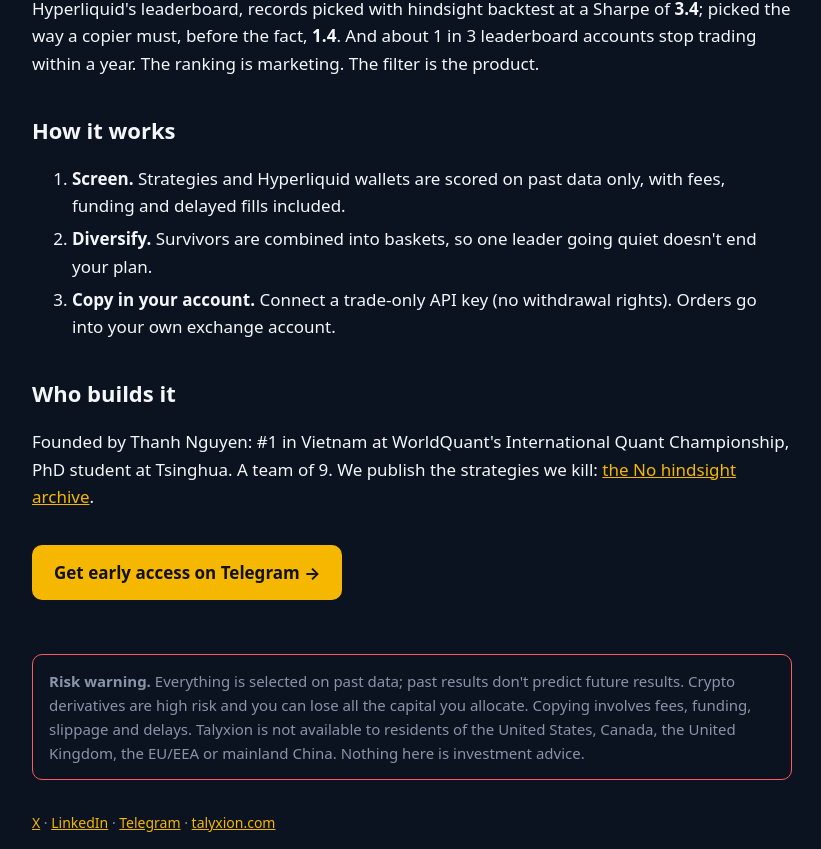
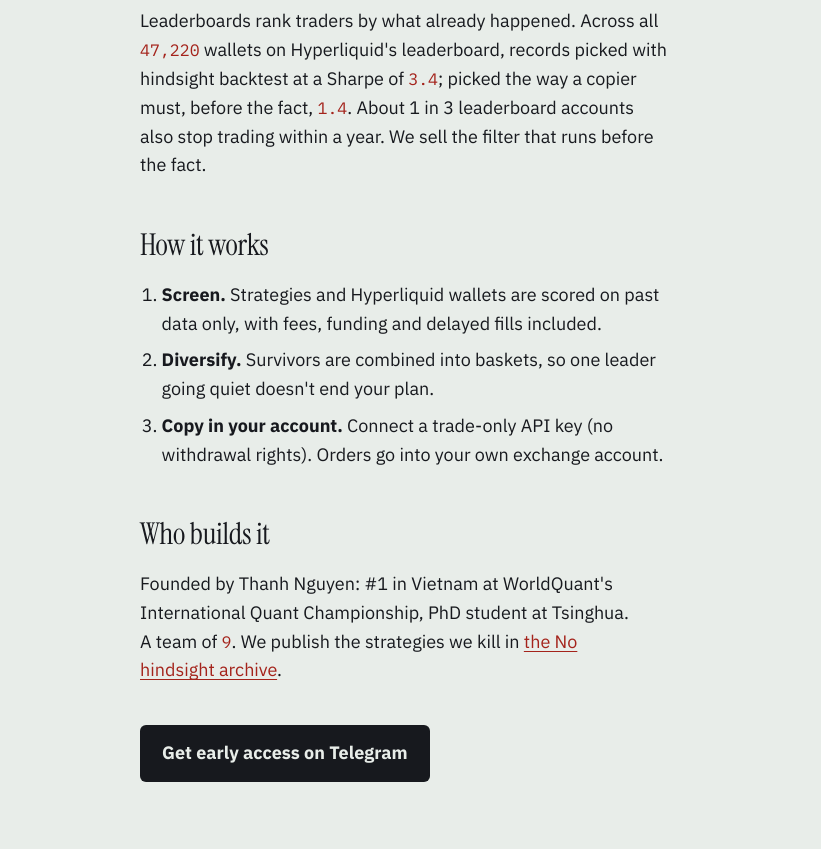
Before and after one commit to Thanh-Van-2001/nohindsight, a plain HTML site: page start/index.html in a window 1280 px wide. Shown: the part 592-1441 px from the top of the page, without its empty margins (228-1049 px from the left). Drawn offline with Linux system fonts and the light colour scheme.

Commit message:
archive 2026-11-25 (25 posts)

```diff
--- /dev/null
+++ b/site.css
@@ -0,0 +1,25 @@
+/* "Lab notebook" (checked with the impeccable detector, 25 Nov 2026): the same look as the post cards (make_post_cards.py). Paper, ink, one oxblood accent kept for
+   measured numbers. Fonts are OFL and self-hosted (fonts/), so visitors' browsers never call a font CDN. */
+@font-face{font-family:"Instrument Serif";src:url(fonts/InstrumentSerif-Regular.ttf) format("truetype");font-display:swap}
+@font-face{font-family:"Instrument Serif";font-style:italic;src:url(fonts/InstrumentSerif-Italic.ttf) format("truetype");font-display:swap}
+@font-face{font-family:"IBM Plex Sans";font-weight:100 700;src:url(fonts/IBMPlexSans-VF.ttf) format("truetype");font-display:swap}
+@font-face{font-family:"IBM Plex Mono";src:url(fonts/IBMPlexMono-Regular.ttf) format("truetype");font-display:swap}
+:root{--bg:#E8EDE9;--fg:#17191E;--mut:#565C5A;--line:#C8D1CB;--acc:#A4231B}
+body{margin:0;background:var(--bg);color:var(--fg);font:18px/1.6 "IBM Plex Sans",system-ui,sans-serif}
+main{max-width:34rem;margin:0 auto;padding:56px 16px 40px}
+h1,h2{font-family:"Instrument Serif",Georgia,serif;font-weight:400;letter-spacing:-.01em;text-wrap:balance}
+h1{font-size:clamp(40px,8vw,64px);line-height:1.02;margin:0 0 18px}
+h2{font-size:30px;line-height:1.15;margin:48px 0 8px}
+p,li{text-wrap:pretty}
+a{color:var(--acc);text-underline-offset:3px}
+.sub{color:var(--mut);font-size:20px}
+.n{font-family:"IBM Plex Mono",ui-monospace,monospace;font-size:.92em;color:var(--acc)}
+.tag{font-family:"Instrument Serif",Georgia,serif;font-style:italic;color:var(--mut);font-size:22px}
+.cta{display:inline-block;background:var(--fg);color:var(--bg);font-weight:700;padding:14px 22px;border-radius:6px;text-decoration:none;margin:22px 0}
+.cta:hover,.cta:focus-visible{background:var(--acc)}
+ol{padding-left:1.2em}ol li{margin:8px 0}
+.risk{border-top:1px solid var(--line);padding-top:16px;margin-top:48px;color:var(--mut);font-size:15px}
+article{border-top:1px solid var(--line);padding:22px 0}
+.meta{color:var(--mut);font-size:14px}
+img{max-width:100%;border-radius:4px;margin-top:10px}
+footer{border-top:1px solid var(--line);color:var(--mut);font-size:14px;margin-top:40px;padding-top:16px}
--- a/start/index.html
+++ b/start/index.html
@@ -1,29 +1,21 @@
 <!doctype html><html lang="en"><head><meta charset="utf-8"><meta name="viewport" content="width=device-width,initial-scale=1">
 <title>Talyxion · Copy trading judged without hindsight</title>
 <meta name="description" content="Strategies and on-chain wallets screened on past data only, copied as baskets into your own exchange account. Early access on Telegram.">
-<style>:root{--bg:#0B1220;--fg:#F4F6FA;--mut:#8A94A8;--acc:#F5B700;--line:#22304A;--red:#FF5A5F}
-body{margin:0;background:var(--bg);color:var(--fg);font:17px/1.6 system-ui,-apple-system,Segoe UI,sans-serif}
-main{max-width:760px;margin:0 auto;padding:40px 16px}h1{font-size:44px;line-height:1.1;margin:0 0 12px}
-h2{font-size:22px;margin:36px 0 8px}.sub{color:var(--mut);font-size:19px}a{color:var(--acc)}
-.cta{display:inline-block;background:var(--acc);color:#111;font-weight:700;padding:14px 22px;border-radius:10px;text-decoration:none;margin:18px 0}
-.stats{display:flex;flex-wrap:wrap;gap:12px;margin:20px 0}.stat{border:1px solid var(--line);border-radius:10px;padding:12px 16px}
-.stat b{display:block;font-size:26px;color:var(--acc)}ol li{margin:6px 0}
-.risk{border:1px solid var(--red);border-radius:10px;padding:14px 16px;color:var(--mut);font-size:15px;margin-top:36px}
-footer{color:var(--mut);font-size:14px;margin-top:32px}</style></head><body><main>
-<h1>Copy trading,<br>judged without hindsight.</h1>
+<link rel="stylesheet" href="../site.css"></head><body><main>
+<h1>Copy trading, judged without hindsight.</h1>
 <p class="sub">Talyxion screens trading strategies and on-chain wallets on past data only, copies the survivors as baskets, and trades in <b>your own exchange account</b>. We never hold your money.</p>
-<a class="cta" href="https://t.me/thanh_nohindsight_bot?start=web">Get early access on Telegram →</a>
-<div class="stats"><div class="stat"><b>130+</b>paying traders</div><div class="stat"><b>~$500k</b>copied in users' own accounts</div><div class="stat"><b>$0</b>spent on ads</div></div>
+<a class="cta" href="https://t.me/thanh_nohindsight_bot?start=web">Get early access on Telegram</a>
+<p><span class="n">130+</span> traders pay for it today, about <span class="n">$500k</span> is copied in their own accounts, and we have spent <span class="n">$0</span> on ads.</p>
 <h2>Why not just copy the leaderboard?</h2>
-<p>Leaderboards rank traders by what already happened. Across all 47,220 wallets on Hyperliquid's leaderboard, records picked with hindsight backtest at a Sharpe of <b>3.4</b>; picked the way a copier must, before the fact, <b>1.4</b>. And about 1 in 3 leaderboard accounts stop trading within a year. The ranking is marketing. The filter is the product.</p>
+<p>Leaderboards rank traders by what already happened. Across all <span class="n">47,220</span> wallets on Hyperliquid's leaderboard, records picked with hindsight backtest at a Sharpe of <span class="n">3.4</span>; picked the way a copier must, before the fact, <span class="n">1.4</span>. About 1 in 3 leaderboard accounts also stop trading within a year. We sell the filter that runs before the fact.</p>
 <h2>How it works</h2>
 <ol><li><b>Screen.</b> Strategies and Hyperliquid wallets are scored on past data only, with fees, funding and delayed fills included.</li>
 <li><b>Diversify.</b> Survivors are combined into baskets, so one leader going quiet doesn't end your plan.</li>
 <li><b>Copy in your account.</b> Connect a trade-only API key (no withdrawal rights). Orders go into your own exchange account.</li></ol>
 <h2>Who builds it</h2>
-<p>Founded by Thanh Nguyen: #1 in Vietnam at WorldQuant's International Quant Championship, PhD student at Tsinghua. A team of 9. We publish the strategies we kill: <a href="../">the No hindsight archive</a>.</p>
-<a class="cta" href="https://t.me/thanh_nohindsight_bot?start=web">Get early access on Telegram →</a>
-<div class="risk"><b>Risk warning.</b> Everything is selected on past data; past results don't predict future results. Crypto derivatives are high risk and you can lose all the capital you allocate. Copying involves fees, funding, slippage and delays. Talyxion is not available to residents of the United States, Canada, the United Kingdom, the EU/EEA or mainland China. Nothing here is investment advice.</div>
+<p>Founded by Thanh Nguyen: #1 in Vietnam at WorldQuant's International Quant Championship, PhD student at Tsinghua. A team of <span class="n">9</span>. We publish the strategies we kill in <a href="../">the No hindsight archive</a>.</p>
+<a class="cta" href="https://t.me/thanh_nohindsight_bot?start=web">Get early access on Telegram</a>
+<p class="risk"><b>Risk warning.</b> Everything is selected on past data; past results don't predict future results. Crypto derivatives are high risk and you can lose all the capital you allocate. Copying involves fees, funding, slippage and delays. Talyxion is not available to residents of the United States, Canada, the United Kingdom, the EU/EEA or mainland China. Nothing here is investment advice.</p>
 <footer><a href="https://x.com/ThnhNguyn163969">X</a> · <a href="https://www.linkedin.com/company/talyxion/">LinkedIn</a> · <a href="https://t.me/thanh_nohindsight">Telegram</a> · <a href="https://talyxion.com">talyxion.com</a></footer>
 </main><script>
 // ?src=x|li|tg|bsky keeps the traffic source all the way into the bot (deep-link start parameter)
```
Also changed, not shown: feed.xml (+14 -1 lines), index.html (+2 -6 lines), fonts/IBMPlex-OFL.txt (added), fonts/IBMPlexMono-Regular.ttf (added), fonts/IBMPlexSans-VF.ttf (added), fonts/InstrumentSerif-Italic.ttf (added), fonts/InstrumentSerif-Regular.ttf (added), media/ND01.png (added), media/S26.png (added), media/cheat_backtest_lies.png, media/gif_hindsight.gif, media/meme_backtest_vs_live.png, media/meme_funding.png (added), media/meme_leaderboard.png, 1 more files.
